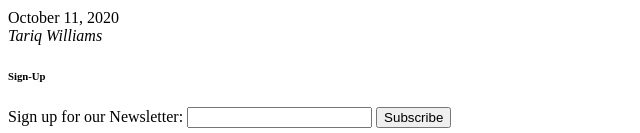
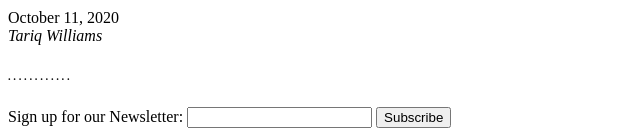
Before and after one commit to Riqw/mi349_blog, a plain HTML site: page index.html in a window 1280 px wide. Shown: the part 2248-2381 px from the top of the page, 0-640 px from the left. Drawn offline with Linux system fonts and the light colour scheme.

Commit message:
Update index.html

```diff
--- a/index.html
+++ b/index.html
@@ -95,7 +95,7 @@
       </article>
   </section>
   <section>
-      <h6>Sign-Up</h6>
+      <h6>. . . . . . . . . . . .</h6>
       <form>
           <label>Sign up for our Newsletter:
               <input type="text">
```
